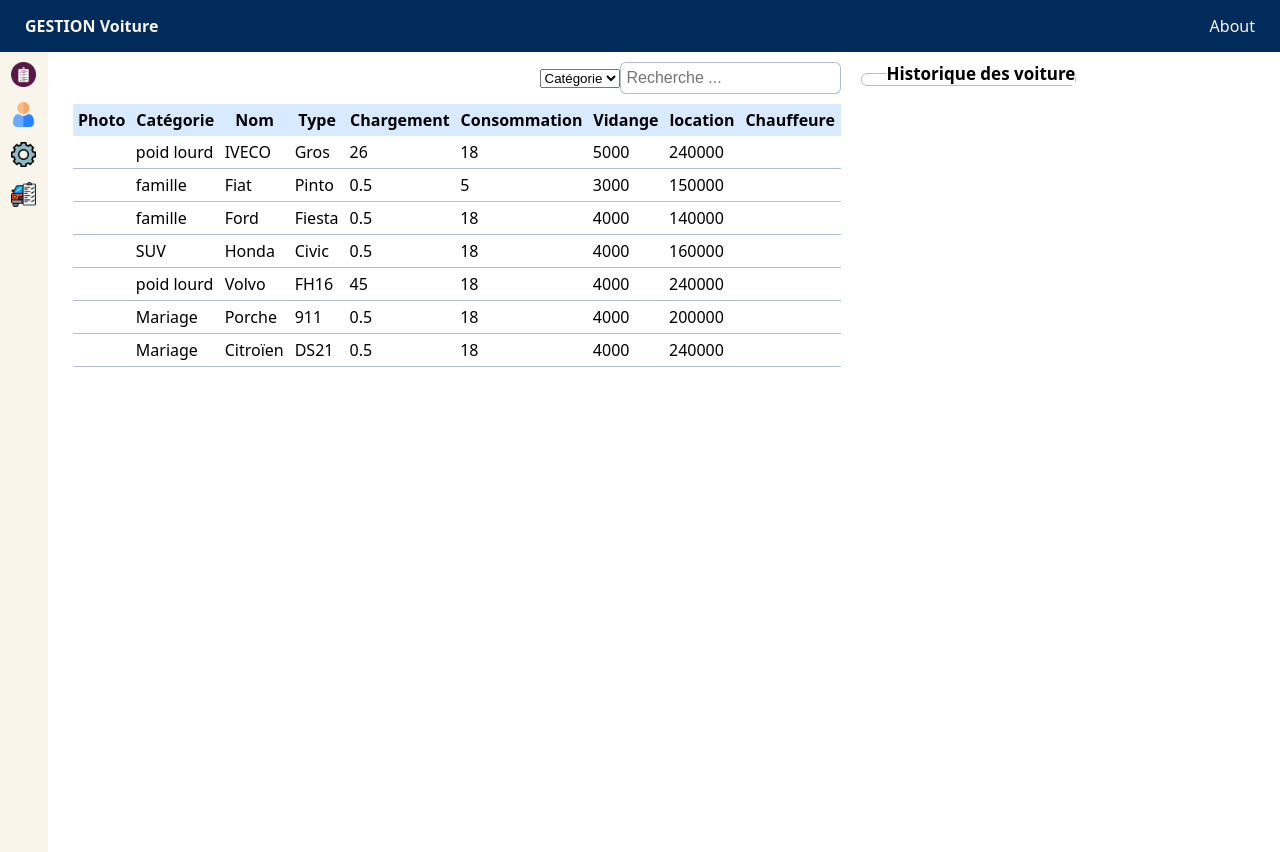
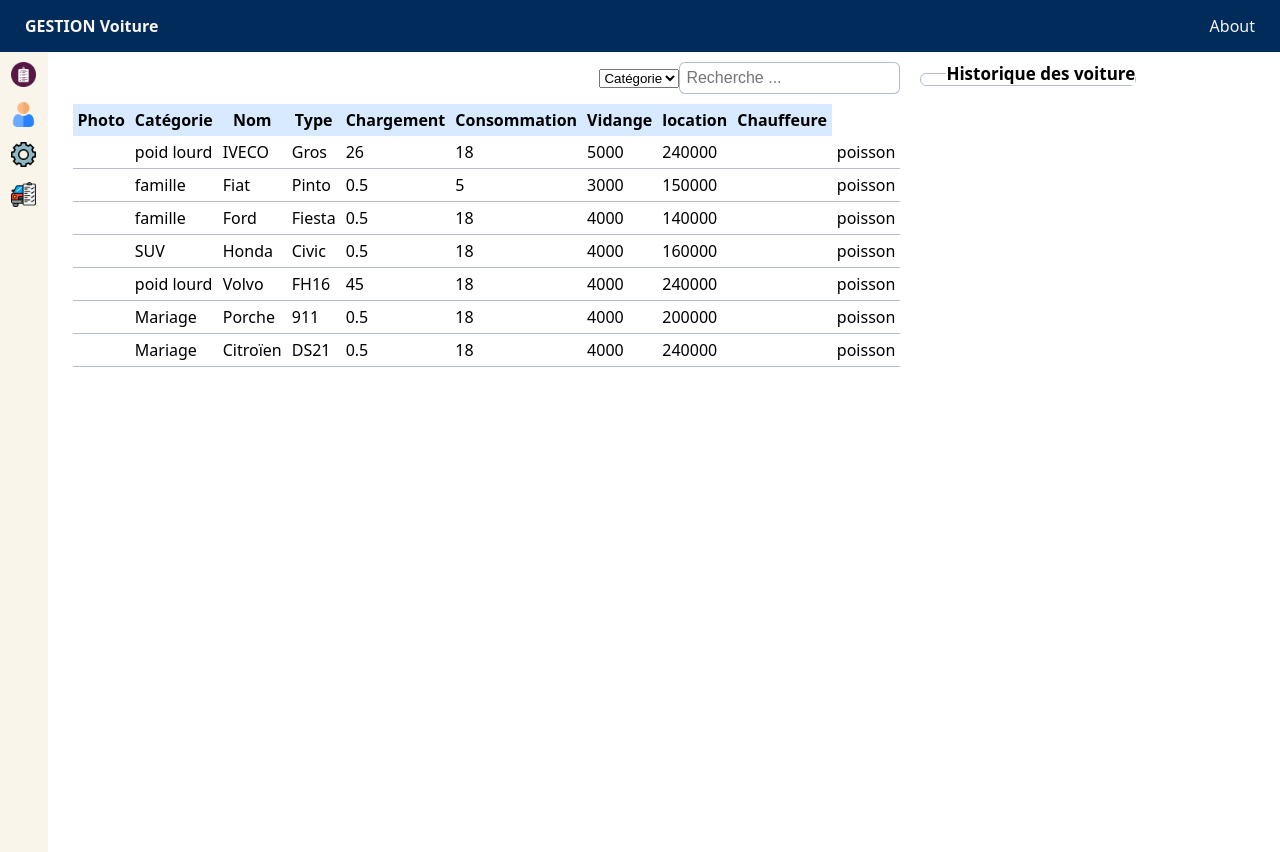
Before and after one commit to FinoanaNyAina/MiniPisciculture, a React (Create React App) app: page /voiture in a window 1280 px wide. Built offline with nearby package versions, Linux system fonts and the light colour scheme.

Commit message:
modification

```diff
--- a/src/page/auto/components/Voiture.jsx
+++ b/src/page/auto/components/Voiture.jsx
@@ -71,6 +71,7 @@ function Voiture() {
                                 <td>{e.vidange}</td>
                                 <td>{e.location}</td>
                                 <td>{e.chauffeur}</td>
+                                <td>poisson</td>
                             </tr>)}
 
                         </tbody>
```
